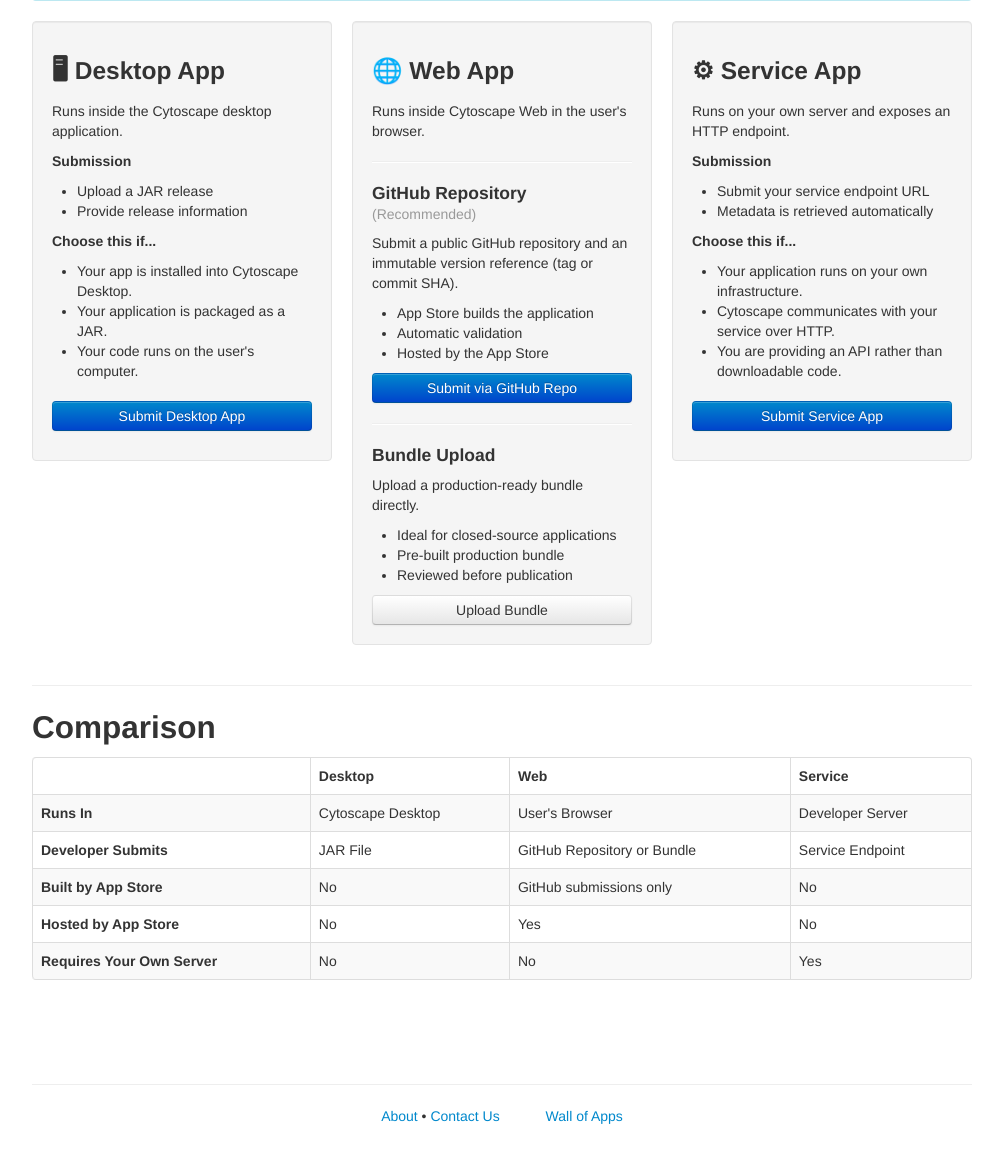
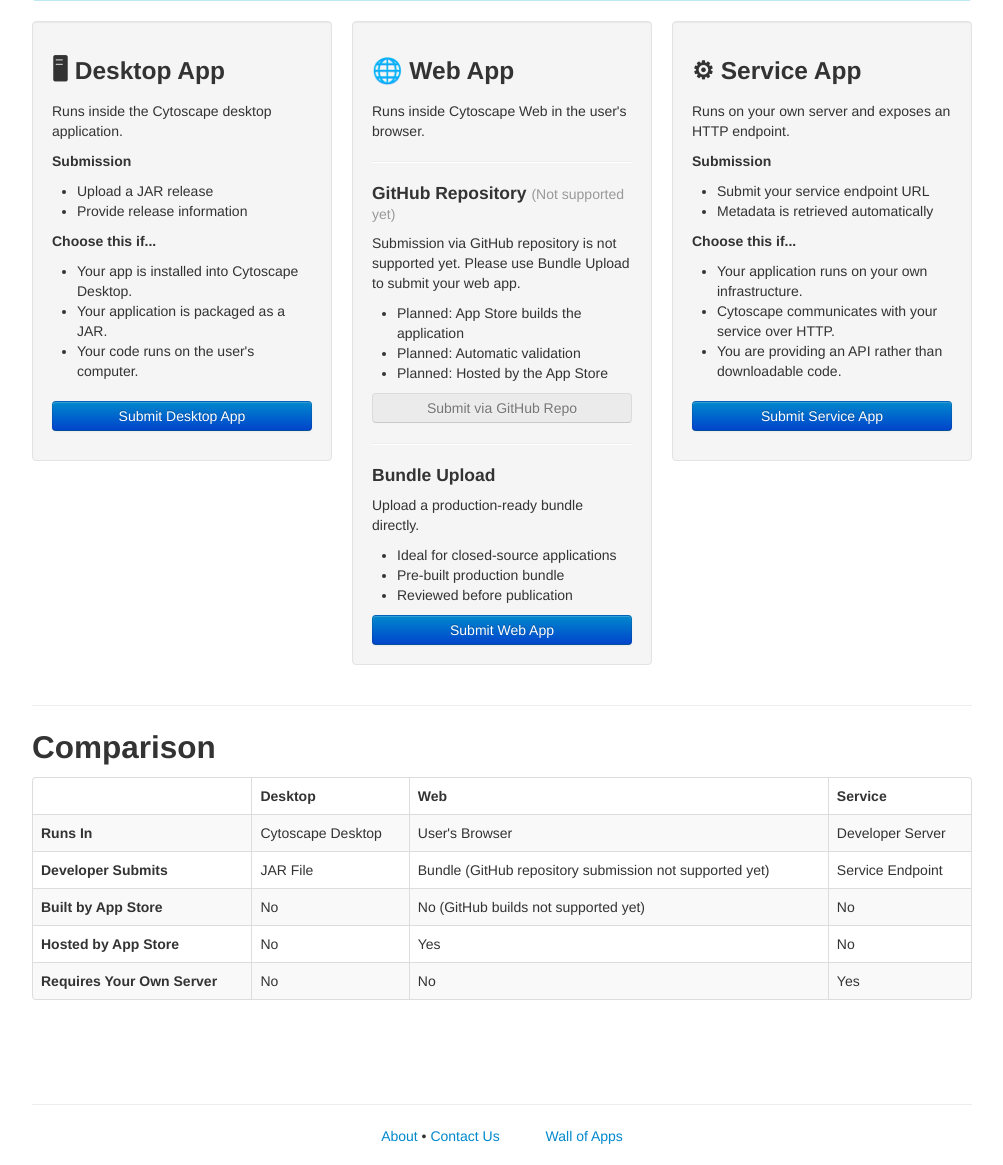
Before and after one commit to cytoscape/appstore, a Django app: template submit_app/templates/platform_select_help.html in a window 1280 px wide. Shown: the part 344-1509 px from the top of the page, without its empty margins (138-1141 px from the left). Before the commit the page ends 1468 px from the top, so only its background shows below. Run offline with Django 3.2, Linux system fonts and the light colour scheme; the template is opened without the code that fills it, so the values that code supplies are empty; parts of the project's set-up code (start-up, migrations or seed data) failed here and were passed over; some libraries are stand-ins or nearby versions.

Commit message:
disabled submit via github repo, renamed upload bundle to submit web app and turned the button blue

```diff
--- a/submit_app/templates/platform_select_help.html
+++ b/submit_app/templates/platform_select_help.html
@@ -64,23 +64,22 @@
 
                 <hr>
 
-                <h4>GitHub Repository <small>(Recommended)</small></h4>
+                <h4>GitHub Repository <small>(Not supported yet)</small></h4>
 
                 <p>
-                    Submit a public GitHub repository and an immutable version
-                    reference (tag or commit SHA).
+                    Submission via GitHub repository is not supported yet.
+                    Please use Bundle Upload to submit your web app.
                 </p>
 
                 <ul>
-                    <li>App Store builds the application</li>
-                    <li>Automatic validation</li>
-                    <li>Hosted by the App Store</li>
+                    <li>Planned: App Store builds the application</li>
+                    <li>Planned: Automatic validation</li>
+                    <li>Planned: Hosted by the App Store</li>
                 </ul>
 
-                <a class="btn btn-primary btn-block"
-                   href="{% url 'platform-select' %}">
+                <button type="button" class="btn btn-block disabled" disabled>
                     Submit via GitHub Repo
-                </a>
+                </button>
 
                 <hr>
 
@@ -96,9 +95,9 @@
                     <li>Reviewed before publication</li>
                 </ul>
 
-                <a class="btn btn-default btn-block"
+                <a class="btn btn-primary btn-block"
                    href="{% url 'submit-web-bundle' %}">
-                    Upload Bundle
+                    Submit Web App
                 </a>
             </div>
         </div>
@@ -161,14 +160,14 @@
             <tr>
                 <th>Developer Submits</th>
                 <td>JAR File</td>
-                <td>GitHub Repository or Bundle</td>
+                <td>Bundle (GitHub repository submission not supported yet)</td>
                 <td>Service Endpoint</td>
             </tr>
 
             <tr>
                 <th>Built by App Store</th>
                 <td>No</td>
-                <td>GitHub submissions only</td>
+                <td>No (GitHub builds not supported yet)</td>
                 <td>No</td>
             </tr>
 
```
